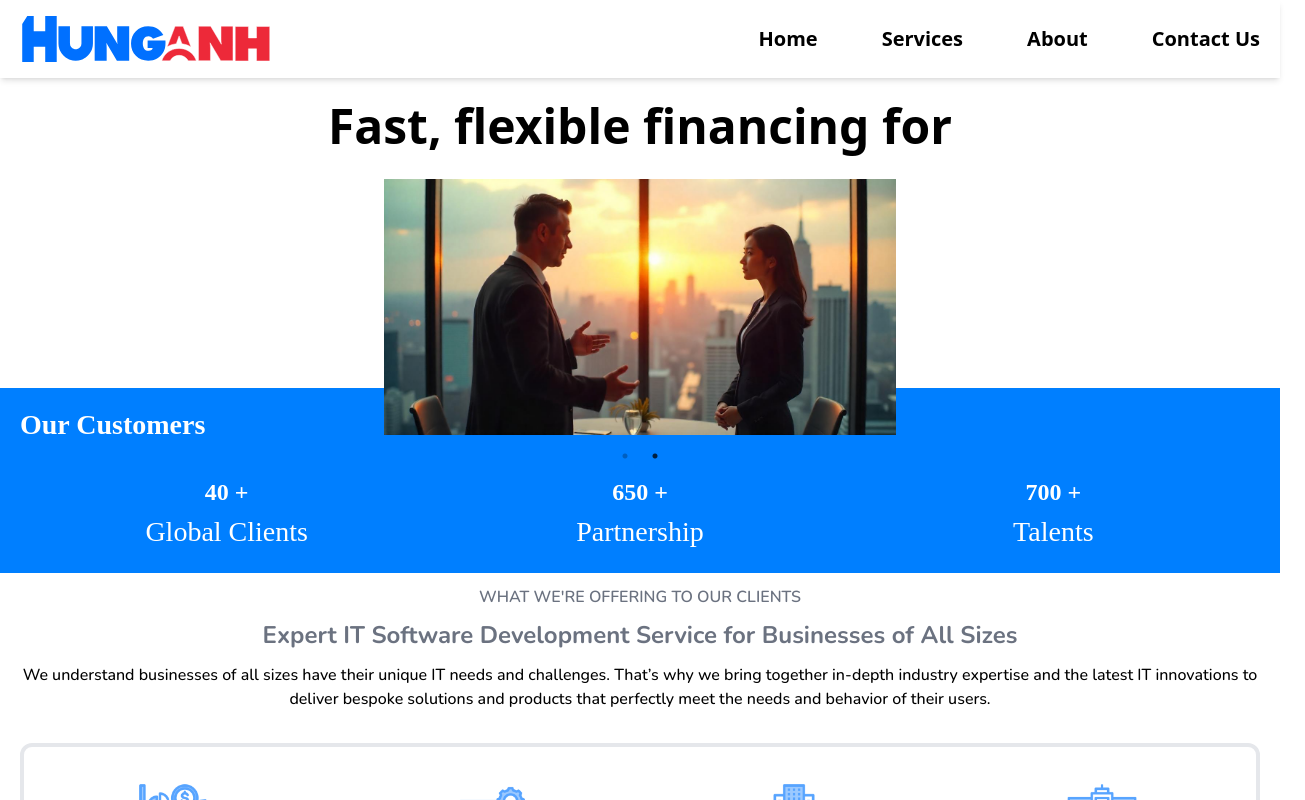
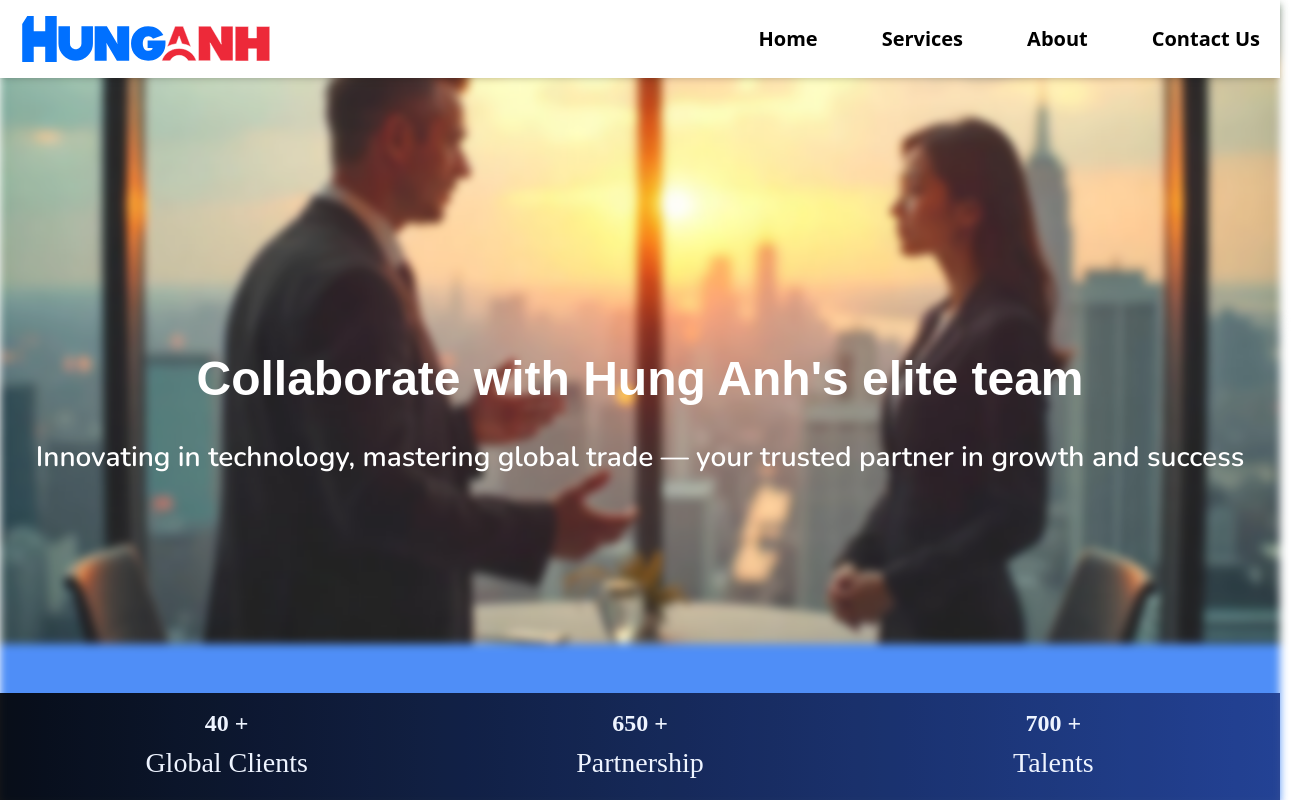
Before and after one commit to Nhim123/Nhomcon, a React (Vite) app: page / in a window 1280 px wide. Shown: the top 800 px of the page, 1305 px wide, since content can reach past the window. Built offline with nearby package versions, Linux system fonts and the light colour scheme; a web font is replaced by a local one.

Commit message:
7.4.2025

```diff
--- a/src/components/Hero.jsx
+++ b/src/components/Hero.jsx
@@ -4,6 +4,7 @@ import 'slick-carousel/slick/slick.css';
 import 'slick-carousel/slick/slick-theme.css';
 import Hero1 from '../assets/Home/hero1.png';
 import Hero2 from '../assets/Home/hero2.png';
+import CountingHero from './Homecomponent/Countinghero.jsx';
 
 const Hero = () => {
   const images = [
@@ -12,7 +13,7 @@ const Hero = () => {
   ];
 
   const settings = {
-    dots: true,
+    dots: false, // Disable dots
     infinite: true,
     speed: 500,
     slidesToShow: 1,
@@ -22,25 +23,27 @@ const Hero = () => {
   };
 
   return (
-    <div className='text-black'>
-      <div className='max-w-[800px] mt-[-96px] w-full h-96 mx-auto text-center flex flex-col justify-center'>
-        <p className='text-[#34d399] font-bold p-2'>GROWING WITH DATA ANALYTICS</p>
-        <h1 className='md:text-7xl sm:text-6xl text-4xl font-bold md:py-6'>Grow with data.</h1>
-        <div>
-          <p className='md:text-5xl sm:text-4xl text-xl font-bold'>Fast, flexible financing for</p>
-        </div>
-        <div className='mt-6'>
+    <div className=''>
+      <div className='relative mt-[-96px] w-full h-screen mx-auto text-center flex flex-col justify-center'> {/* Adjust height to full screen */}
+        <h1 className='md:text-7xl sm:text-6xl text-4xl font-bold md:py-6 z-10 text-white font-Gilory'>Collaborate with Hung Anh's elite team </h1>
+        <p className='md:text-3xl sm:text-2xl font-semibold z-10 text-white font-Nunito'>Innovating in technology, mastering global trade — your trusted partner in growth and success</p>
+        <div className='absolute inset-0'>
+          <div className='absolute inset-0 bg-blue-500 opacity-90 blur-sm z-5'> {/* Blue blur mask */}
           <Slider {...settings}>
             {images.map((image, index) => (
-            <div key={index} className="flex justify-center items-center">
+              <div key={index} className="relative">
                 <img
                   src={image}
                   alt={`Slide ${index + 1}`}
-                className='w-full h-64 object-contain' // Sử dụng object-contain để giữ hình ảnh trong vùng chứa
+                  className='w-full h-full object-cover'
                 />
               </div>
             ))}
           </Slider>
+          </div>
+        </div>
+        <div className='absolute bottom-0 w-full z-10'> {/* Place CountingHero at the bottom */}
+          <CountingHero />
         </div>
       </div>
     </div>
--- /dev/null
+++ b/src/components/Homecomponent/Countinghero.jsx
@@ -0,0 +1,65 @@
+import React, { useState, useEffect } from 'react'
+import { useSpring, animated } from "@react-spring/web";
+
+const Counter = ({ target }) => {
+  const [isComplete, setIsComplete] = useState(false);
+  const { number } = useSpring({
+    from: { number: 0 },
+    to: { number: target },
+    delay: 500,
+    config: { mass: 1, tension: 120, friction: 14 },
+    onRest: () => setIsComplete(true),
+  });
+
+  useEffect(() => {
+    if (isComplete) {
+      // Change color or perform any other action when the animation is complete
+    }
+  }, [isComplete]);
+
+  return (
+    <div className='font-bold text-2xl'>
+      <animated.span>
+      {number.to((n) => Math.floor(n))}
+      </animated.span>
+
+      <animated.span>
+      {isComplete ? ' +' : ''}
+      </animated.span>
+    </div>
+
+  );
+};
+
+const CountingHero = () => {
+  return (
+    <div>
+
+
+      <div className='bg-gradient-to-r from-black to-blue-900 opacity-90'> {/* Black-blue gradient background */}
+          <div className='mx-auto max-w-[1240px]'>
+            <div className='grid grid-cols-3 font-poppin text-white text-3xl py-4'>
+                  <div className='grid grid-row-2 text-center'>
+                      <Counter target={40}/>
+                      <p>Global Clients</p>
+                   </div>
+
+                  <div className='grid grid-row-2 text-center'>
+                      <Counter target={650}/>
+                      <p>Partnership</p>
+                  </div>
+
+                  <div className='grid grid-row-2 text-center'>
+                        <Counter target={700} />
+                        <p>Talents</p>
+                  </div>
+
+                  </div>
+            </div>
+        </div>
+      </div>
+
+  )
+}
+
+export default CountingHero
--- a/src/components/Homecomponent/Project.jsx
+++ b/src/components/Homecomponent/Project.jsx
@@ -14,7 +14,7 @@ const Project = () => {
 
   return (
     <div className='mx-auto max-w-[1240px] py-5 border-collapse border-4 my-5 rounded-xl'>
-      <div className='grid grid-cols-4 font-bold font-Nunito text-base text-customBlue'>
+      <div className='grid grid-cols-4 font-bold font-Nunito text-base text-customBlue mb-[-22px]'>
         <div className='grid grid-rows-2 text-center space-y-4 p-4 hover:text-amber-600' onClick={() => toggleVisibility(1)}>
           <img src={Sales} alt="Sales" className='w-20 h-20 mx-auto' />
           <h1>Supply Chain Management</h1>
--- a/src/pages/About.jsx
+++ b/src/pages/About.jsx
@@ -9,7 +9,7 @@ import Services from '../components/Aboutcomponent/Services.jsx';
 const About = () => {
   return (
     <div>
-      <div className='bg-customBlue'>
+      <div className='bg-customBlue mt-[-22px]'>
         <div className='w-full max-w-[1240px] mx-auto'>
           <h1 className='flex justify-center py-3 uppercase font-palanquin font-bold text-3xl underline text-white'>About us</h1>
           <div className='flex justify-center font-poppin font-normal text-xl text-center text-white'>Lorem ipsum dolor sit amet, consectetur adipisicing elit. Animi nemo corporis magni. Accusantium odit eveniet, magnam vitae tenetur sunt ex consequatur itaque. Illo tempore possimus laboriosam perferendis impedit hic quaerat! </div>
--- a/src/pages/Contact.jsx
+++ b/src/pages/Contact.jsx
@@ -11,7 +11,7 @@ const Contact = () => {
      <div className='w-full max-w-[1240px] mx-auto mb-10'>
          <div className='flex justify-center '>
           <div className='text-center md:max-w-xl lg:max-w-3xl'>
-            <h1 className='font-sans text-xl font-semibold '>Contact Us</h1>
+            <h1 className='font-sans text-3xl font-semibold '>Contact Us</h1>
             <p className=''>Lorem ipsum dolor sit amet, consectetur adipisicing elit. Voluptatum expedita, voluptates accusamus et dolor laudantium possimus, earum dolore minus quibusdam optio deserunt ab necessitatibus illo amet vel accusantium praesentium neque?</p>
           </div>
          </div>
--- a/src/pages/Home.jsx
+++ b/src/pages/Home.jsx
@@ -9,7 +9,6 @@ const Home = () => {
 
     <div className='bg-white'>
       <Hero />
-      <CountHome/>
       <div className='text-center mx-auto font-Nunito max-w-[1240px] py-3 space-y-3 text-2x'>
         <p className='uppercase font-semibold text-gray-500'>WHAT WE'RE OFFERING TO OUR CLIENTS</p>
         <p className='font-bold text-2xl text-gray-500'>Expert IT Software Development Service for Businesses of All Sizes</p>
--- a/tailwind.config.js
+++ b/tailwind.config.js
@@ -27,6 +27,7 @@ export default {
         Rubik: ['Rubik', 'sans-serif'],
         NunitoSans: ['Nunito Sans', 'sans-serif'],
         Nunito: ['Nunito', 'sans-serif'],
+        Gilory: ['Gilroy', 'sans-serif'],
       },
       colors: {
         'primary': "#ECEEFF",
```
Lines whose indentation alone changed are shown as unchanged.
